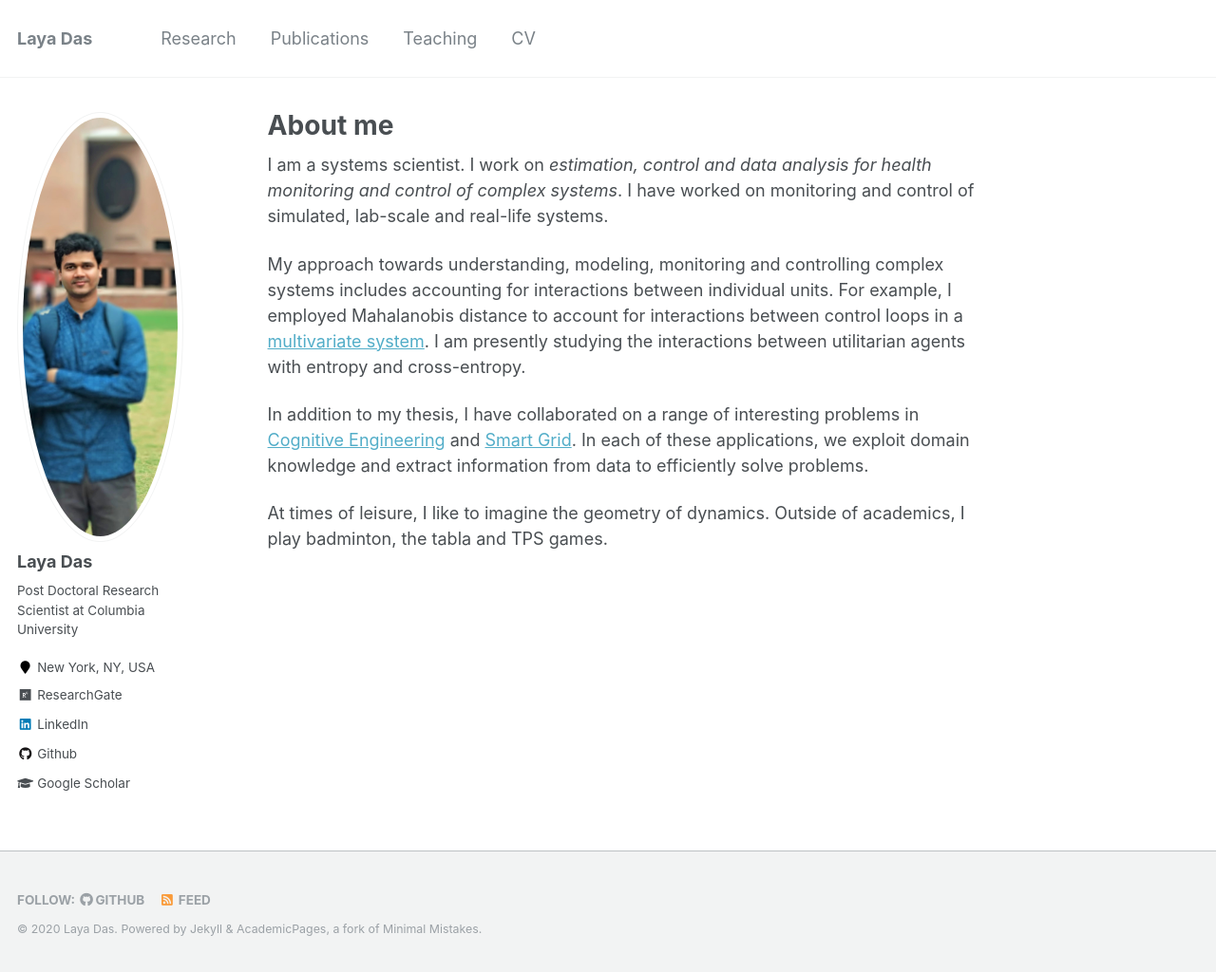
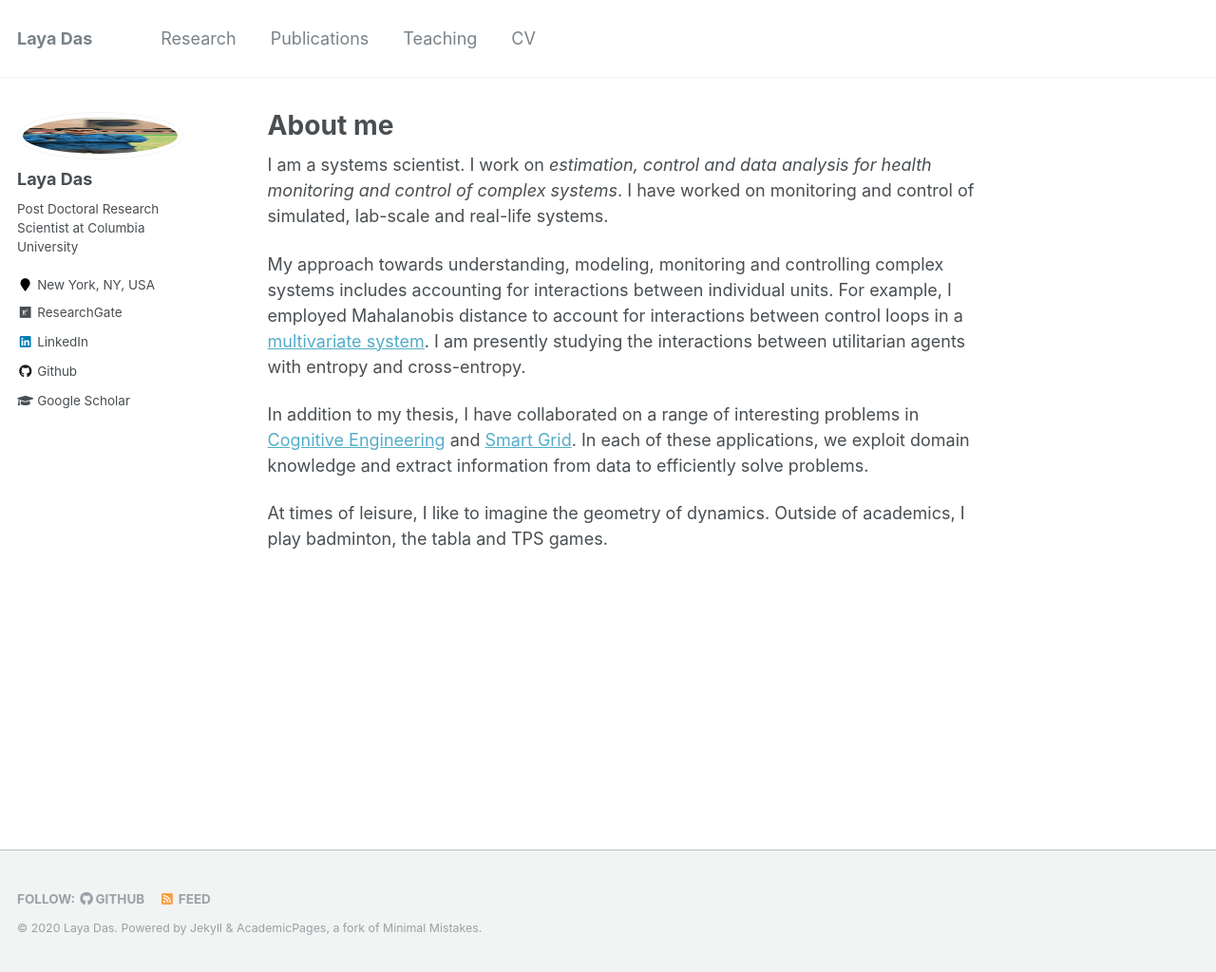
Before and after one commit to layadas/layadas.github.io, a Jekyll site: the page built from _pages/about.md, in a window 1280 px wide and 1024 px high. Shown: the whole window at 95% size. Built offline with Jekyll 4.4.1, drawn with Linux system fonts in a browser that asks for light colours.

Commit message:
Update author-profile.html

```diff
--- a/_includes/author-profile.html
+++ b/_includes/author-profile.html
@@ -17,7 +17,7 @@
     {% if author.avatar contains "://" %}
     	<img src="{{ author.avatar }}" alt="{{ author.name }}" class="avatar">
     {% else %}
-    	<img src="{{ author.avatar | prepend: "/images/" | prepend: base_path }}" class="author__avatar" alt="{{ author.name }}">
+    	<img src="{{ author.avatar | prepend: "/images/" | prepend: base_path }}" class="avatar" alt="{{ author.name }}">
     {% endif %}
   </div>
 
```
